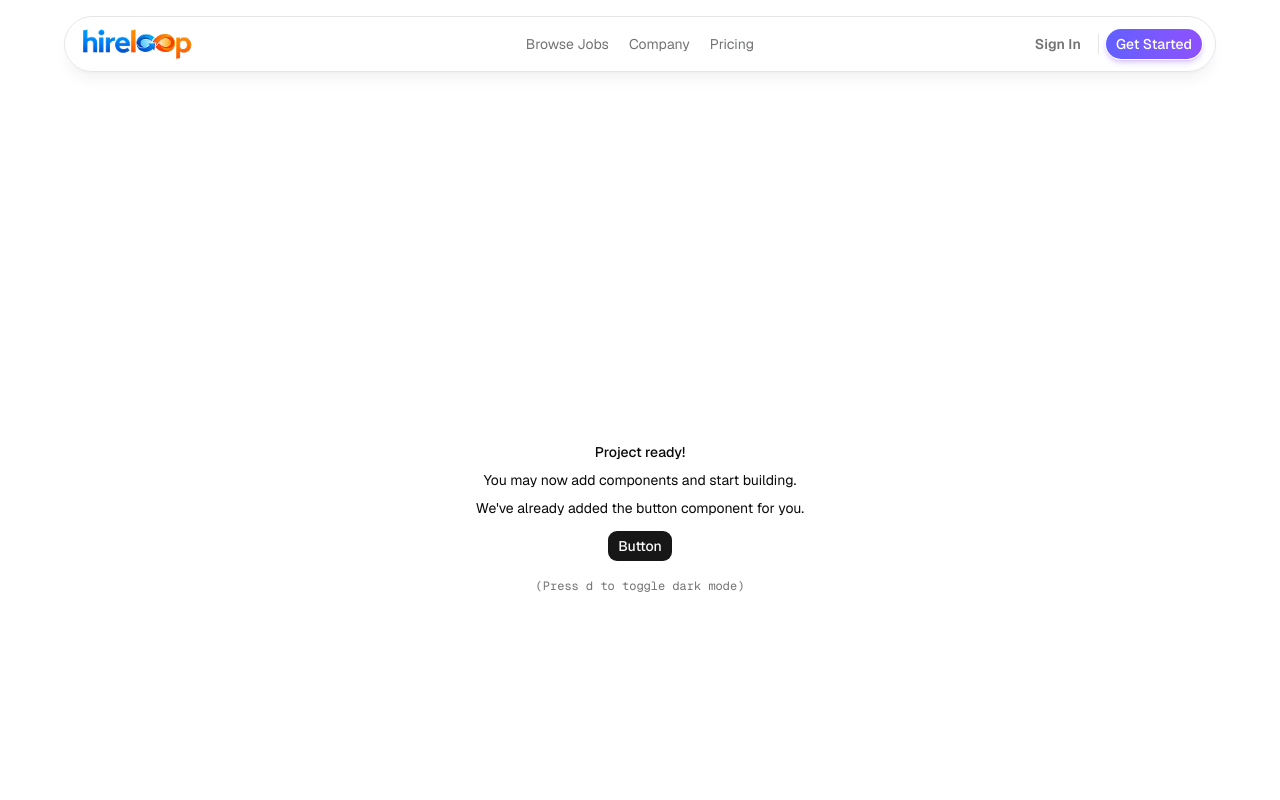
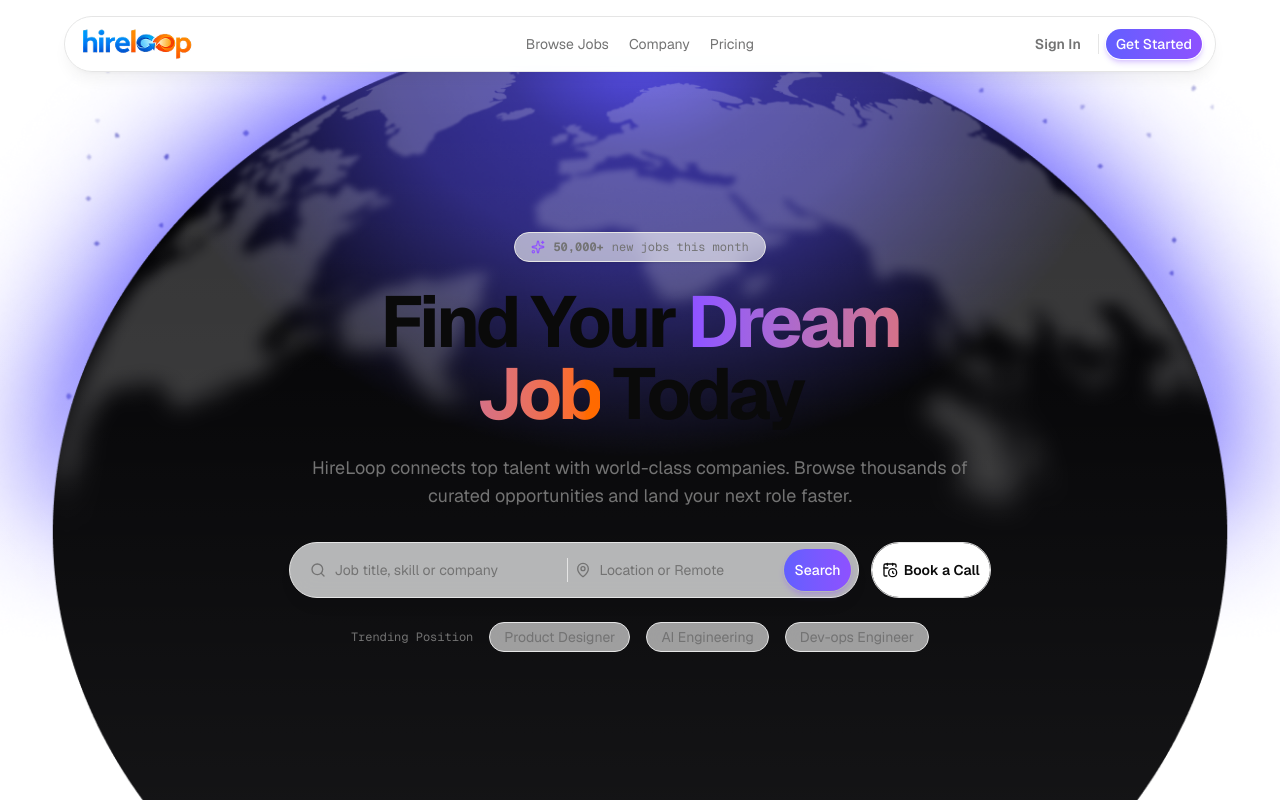
Before and after one commit to umorfarukdev/hireloop-client, a Next.js app: page / in a window 1280 px wide. Shown: the top 800 px of the page. Built offline with nearby package versions, Linux system fonts and the light colour scheme.

Commit message:
added hero section

```diff
--- a/app/page.tsx
+++ b/app/page.tsx
@@ -1,22 +1,12 @@
 import { SiteNavbar } from "@/components/site/navbar"
-import { Button } from "@/components/ui/button"
+import { Hero } from "@/components/site/hero"
 
 export default function Page() {
   return (
     <div className="min-h-svh">
       <SiteNavbar />
-      <main className="flex min-h-svh flex-col items-center justify-center p-6 pt-28">
-        <div className="flex max-w-md min-w-0 flex-col gap-4 text-sm leading-loose">
-          <div className="text-center">
-            <h1 className="font-medium">Project ready!</h1>
-            <p>You may now add components and start building.</p>
-            <p>We&apos;ve already added the button component for you.</p>
-            <Button className="mt-2">Button</Button>
-          </div>
-          <div className="text-center font-mono text-xs text-muted-foreground">
-            (Press <kbd>d</kbd> to toggle dark mode)
-          </div>
-        </div>
+      <main>
+        <Hero />
       </main>
     </div>
   )
--- /dev/null
+++ b/components/site/hero.tsx
@@ -0,0 +1,135 @@
+import Image from "next/image"
+import Link from "next/link"
+import { CalendarClockIcon, MapPinIcon, SearchIcon, SparklesIcon } from "lucide-react"
+
+import { Button } from "@/components/ui/button"
+import { Input } from "@/components/ui/input"
+import globe from "@/app/images/globe.png"
+import { cn } from "cn"
+
+const TRENDING_POSITIONS = [
+  "Product Designer",
+  "AI Engineering",
+  "Dev-ops Engineer",
+]
+
+export function Hero() {
+  return (
+    <section
+      data-slot="hero"
+      className="relative isolate flex min-h-svh flex-col items-center overflow-hidden px-4 pb-96 pt-32 sm:pt-40"
+    >
+      {/* Globe artwork */}
+      <div
+        aria-hidden="true"
+        className="absolute inset-x-0 bottom-0 -z-10 flex justify-center"
+      >
+        <Image
+          src={globe}
+          alt=""
+          priority
+          draggable={false}
+          className="pointer-events-none w-[min(1400px,240vw)] max-w-none select-none"
+        />
+        {/* Seat the artwork into the page background (works on both themes) */}
+        <div className="absolute inset-0 bg-gradient-to-b from-background via-background/0 to-background/10 sm:from-background/40 dark:via-background/35 dark:to-background/20" />
+        <div className="absolute inset-x-0 bottom-0 h-32 bg-gradient-to-t from-background to-transparent" />
+      </div>
+
+      <div className="flex w-full max-w-3xl flex-col items-center gap-6 text-center">
+        {/* Badge */}
+        <div className="inline-flex items-center gap-2 rounded-full border bg-card/60 px-4 py-1.5 font-mono text-xs text-muted-foreground shadow-sm backdrop-blur">
+          <SparklesIcon className="size-3.5 text-violet-500" aria-hidden="true" />
+          <span className="relative font-bold">50,000+</span>
+          new jobs this month
+        </div>
+
+        {/* Title */}
+        <h1 className="text-5xl font-heading font-bold tracking-tighter text-balance sm:text-6xl md:text-7xl">
+          Find Your{" "}
+          <span className="bg-gradient-to-r from-violet-500 to-orange-500 bg-clip-text text-transparent">
+            Dream Job
+          </span>{" "}
+          Today
+        </h1>
+
+        {/* Subtitle */}
+        <p className="max-w-2xl text-base/relaxed text-pretty text-muted-foreground sm:text-lg">
+          HireLoop connects top talent with world-class companies. Browse
+          thousands of curated opportunities and land your next role faster.
+        </p>
+
+        {/* Search bar */}
+        <form
+          action="/jobs"
+          method="get"
+          className="mt-2 flex w-full max-w-2xl flex-col items-center justify-center gap-3 sm:flex-row"
+        >
+          <div className="flex h-14 w-full items-center gap-2 rounded-full border bg-card/70 py-1.5 pr-1.5 pl-5 shadow-lg shadow-black/5 backdrop-blur-md sm:h-14 sm:w-auto sm:flex-1">
+            <SearchIcon
+              className="size-4 shrink-0 text-muted-foreground"
+              aria-hidden="true"
+            />
+            <Input
+              name="q"
+              placeholder="Job title, skill or company"
+              className="h-full border-0 bg-transparent px-0 text-sm shadow-none dark:bg-transparent focus-visible:ring-0 sm:w-full sm:min-w-56"
+            />
+            <div
+              aria-hidden="true"
+              className="hidden h-6 w-px bg-border lg:block"
+            />
+            <div className="hidden items-center gap-2 lg:flex">
+              <MapPinIcon
+                className="size-4 shrink-0 text-muted-foreground"
+                aria-hidden="true"
+              />
+              <Input
+                name="location"
+                placeholder="Location or Remote"
+                className="h-full w-44 border-0 bg-transparent px-0 text-sm shadow-none dark:bg-transparent focus-visible:ring-0"
+              />
+            </div>
+            <Button
+              type="submit"
+              size="lg"
+              className="h-11 shrink-0 rounded-full bg-gradient-to-r from-indigo-500 to-violet-500 text-white shadow-md shadow-violet-500/25 hover:from-indigo-400 hover:to-violet-400"
+            >
+              Search
+            </Button>
+          </div>
+
+          <Button
+            variant="outline"
+            size="lg"
+            nativeButton={false}
+            render={<Link href="/book-a-call" />}
+            className="h-14 shrink-0 rounded-full font-semibold"
+          >
+            <CalendarClockIcon aria-hidden="true" />
+            Book a Call
+          </Button>
+        </form>
+
+        {/* Trending positions */}
+        <div className="flex flex-wrap items-center justify-center gap-x-4 gap-y-2.5 text-sm">
+          <span className="font-mono text-xs text-muted-foreground">
+            Trending Position
+          </span>
+          {TRENDING_POSITIONS.map((position, i) => (
+            <Link
+              key={position}
+              href={`/jobs?tag=${encodeURIComponent(position)}`}
+              className={cn(
+                "inline-flex items-center rounded-full border bg-card/60 px-3.5 py-1 text-muted-foreground backdrop-blur transition-colors hover:text-foreground hover:bg-muted/60",
+                i === 1 && "max-sm:hidden"
+              )}
+            >
+              {position}
+            </Link>
+          ))}
+        </div>
+      </div>
+    </section>
+  )
+}
--- /dev/null
+++ b/components/ui/input.tsx
@@ -0,0 +1,19 @@
+import * as React from "react"
+import { Input as InputPrimitive } from "@base-ui/react/input"
+import { cn } from "cn"
+
+function Input({ className, type, ...props }: React.ComponentProps<"input">) {
+  return (
+    <InputPrimitive
+      type={type}
+      data-slot="input"
+      className={cn(
+        "h-8 w-full min-w-0 rounded-lg border border-input bg-transparent px-2.5 py-1 text-base transition-colors outline-none file:inline-flex file:h-6 file:border-0 file:bg-transparent file:text-sm file:font-medium file:text-foreground placeholder:text-muted-foreground focus-visible:border-ring focus-visible:ring-3 focus-visible:ring-ring/50 disabled:pointer-events-none disabled:cursor-not-allowed disabled:bg-input/50 disabled:opacity-50 aria-invalid:border-destructive aria-invalid:ring-3 aria-invalid:ring-destructive/20 md:text-sm dark:bg-input/30 dark:disabled:bg-input/80 dark:aria-invalid:border-destructive/50 dark:aria-invalid:ring-destructive/40",
+        className
+      )}
+      {...props}
+    />
+  )
+}
+
+export { Input }
```
